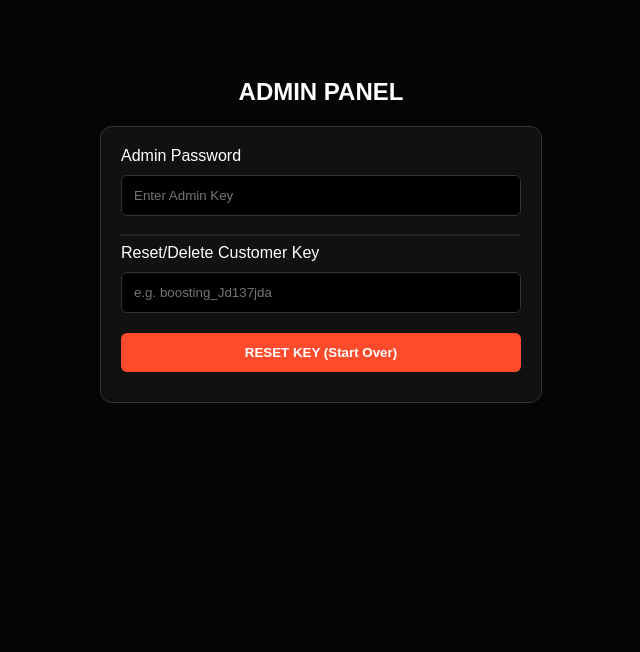
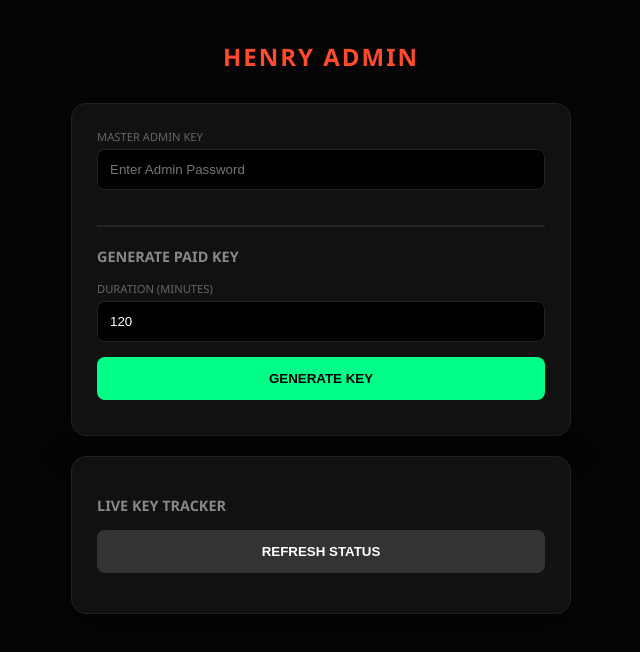
Before and after one commit to Jking123456/free-boosting, a website: page public/admin.html in a window 1280 px wide. Shown: the whole page, without its empty margins (319-959 px from the left). Drawn offline with Linux system fonts and the light colour scheme.

Commit message:
Update admin.html

```diff
--- a/public/admin.html
+++ b/public/admin.html
@@ -3,45 +3,186 @@
 <head>
     <meta charset="UTF-8">
     <meta name="viewport" content="width=device-width, initial-scale=1.0">
-    <title>HENRY // Admin Panel</title>
+    <title>HENRY // Admin Dashboard</title>
     <style>
-        body { background: #050505; color: white; font-family: sans-serif; display: flex; flex-direction: column; align-items: center; padding: 50px; }
-        .card { background: #111; padding: 20px; border-radius: 12px; border: 1px solid #333; width: 400px; }
-        input, button { width: 100%; padding: 12px; margin: 10px 0; border-radius: 6px; border: 1px solid #333; box-sizing: border-box; }
-        input { background: #000; color: white; }
-        button { background: #ff4b2b; color: white; font-weight: bold; cursor: pointer; border: none; }
-        .key-list { margin-top: 20px; width: 400px; font-family: monospace; font-size: 0.8rem; }
-        .key-item { background: #1a1a1a; padding: 10px; margin-bottom: 5px; border-radius: 4px; display: flex; justify-content: space-between; }
-        .delete-btn { color: #ff4b2b; cursor: pointer; border: none; background: none; width: auto; padding: 0; margin: 0; }
+        :root {
+            --bg: #050505;
+            --card: #111;
+            --accent: #ff4b2b;
+            --green: #00ff88;
+            --border: #222;
+        }
+
+        body {
+            background: var(--bg);
+            color: white;
+            font-family: 'Segoe UI', sans-serif;
+            display: flex;
+            flex-direction: column;
+            align-items: center;
+            padding: 20px;
+            margin: 0;
+        }
+
+        .container { width: 100%; max-width: 500px; }
+
+        .card {
+            background: var(--card);
+            padding: 25px;
+            border-radius: 15px;
+            border: 1px solid var(--border);
+            margin-bottom: 20px;
+            box-shadow: 0 10px 30px rgba(0,0,0,0.5);
+        }
+
+        h2 { color: var(--accent); letter-spacing: 2px; text-align: center; margin-bottom: 30px; }
+        h3 { font-size: 0.9rem; color: #888; text-transform: uppercase; margin-bottom: 15px; }
+
+        label { display: block; font-size: 0.7rem; color: #666; margin-bottom: 5px; text-transform: uppercase; }
+
+        input {
+            width: 100%; padding: 12px; background: #000; border: 1px solid var(--border);
+            color: white; border-radius: 8px; margin-bottom: 15px; box-sizing: border-box;
+            outline: none;
+        }
+        input:focus { border-color: var(--accent); }
+
+        button {
+            width: 100%; padding: 14px; border-radius: 8px; border: none;
+            font-weight: bold; cursor: pointer; transition: 0.3s;
+        }
+
+        .btn-gen { background: var(--green); color: #000; margin-bottom: 10px; }
+        .btn-refresh { background: #333; color: white; margin-bottom: 15px; }
+
+        .result-box {
+            background: #000; padding: 15px; border-radius: 8px; border: 1px dashed var(--green);
+            display: none; align-items: center; justify-content: space-between; margin-top: 10px;
+        }
+
+        .key-item {
+            background: #1a1a1a; padding: 12px; border-radius: 8px; margin-bottom: 8px;
+            display: flex; justify-content: space-between; align-items: center; border: 1px solid #222;
+        }
+
+        .status-active { color: var(--green); font-size: 0.8rem; }
+        .status-waiting { color: #888; font-size: 0.8rem; }
+
+        .del-btn { background: none; color: #ff4b2b; width: auto; padding: 5px; font-size: 1.2rem; }
+
+        .copy-btn { background: #222; color: #fff; width: auto; padding: 5px 10px; font-size: 0.7rem; border-radius: 4px; }
     </style>
 </head>
 <body>
-    <h2>ADMIN PANEL</h2>
+
+<div class="container">
+    <h2>HENRY ADMIN</h2>
+
     <div class="card">
-        <label>Admin Password</label>
-        <input type="password" id="admin-pass" placeholder="Enter Admin Key">
-        <hr style="border: 0.5px solid #222;">
-        <label>Reset/Delete Customer Key</label>
-        <input type="text" id="target-key" placeholder="e.g. boosting_Jd137jda">
-        <button onclick="manageKey('delete')">RESET KEY (Start Over)</button>
+        <label>Master Admin Key</label>
+        <input type="password" id="admin-pass" placeholder="Enter Admin Password">
+
+        <hr style="border: 0.5px solid #222; margin: 20px 0;">
+
+        <h3>Generate Paid Key</h3>
+        <label>Duration (Minutes)</label>
+        <input type="number" id="duration-min" value="120">
+        <button class="btn-gen" onclick="generateKey()">GENERATE KEY</button>
+
+        <div id="result-container" class="result-box">
+            <span id="new-key-text" style="color: var(--green); font-family: monospace;"></span>
+            <button class="copy-btn" onclick="copyKey()">COPY</button>
+        </div>
     </div>
 
-    <div class="key-list" id="status-area"></div>
+    <div class="card">
+        <h3>Live Key Tracker</h3>
+        <button class="btn-refresh" onclick="loadKeys()">REFRESH STATUS</button>
+        <div id="key-table">
+            </div>
+    </div>
+</div>
 
-    <script>
-        async function manageKey(action) {
-            const pass = document.getElementById('admin-pass').value;
-            const key = document.getElementById('target-key').value;
-            if(!pass || !key) return alert("Fill all fields");
+<script>
+    async function generateKey() {
+        const pass = document.getElementById('admin-pass').value;
+        const dur = document.getElementById('duration-min').value * 60;
 
+        if(!pass) return alert("Enter Admin Password first!");
+
+        try {
             const res = await fetch('/api/admin-manage', {
                 method: 'POST',
                 headers: { 'Content-Type': 'application/json' },
-                body: JSON.stringify({ pass, key, action })
+                body: JSON.stringify({ pass, action: 'generate', duration: dur })
             });
             const data = await res.json();
-            alert(data.message);
-        }
-    </script>
+
+            if(data.newKey) {
+                const box = document.getElementById('result-container');
+                box.style.display = 'flex';
+                document.getElementById('new-key-text').innerText = data.newKey;
+            } else {
+                alert(data.message || "Error generating key");
+            }
+        } catch (e) { alert("Server connection failed"); }
+    }
+
+    async function loadKeys() {
+        const pass = document.getElementById('admin-pass').value;
+        if(!pass) return alert("Enter Admin Password first!");
+
+        const table = document.getElementById('key-table');
+        table.innerHTML = "<p style='text-align:center; font-size:0.8rem;'>Loading...</p>";
+
+        try {
+            const res = await fetch('/api/admin-manage', {
+                method: 'POST',
+                headers: { 'Content-Type': 'application/json' },
+                body: JSON.stringify({ pass, action: 'list' })
+            });
+            const data = await res.json();
+
+            if(!data.keys) return table.innerHTML = "<p>No keys found.</p>";
+
+            let html = '';
+            data.keys.forEach(k => {
+                // If TTL is -1 it means the key exists but hasn't been activated yet
+                const statusText = k.timeLeft < 0
+                    ? `<span class="status-waiting">Not Activated</span>`
+                    : `<span class="status-active">${Math.floor(k.timeLeft / 60)}m left</span>`;
+
+                html += `
+                <div class="key-item">
+                    <div>
+                        <div style="font-family: monospace;">${k.id}</div>
+                        ${statusText}
+                    </div>
+                    <button class="del-btn" onclick="deleteKey('${k.id}')">✕</button>
+                </div>`;
+            });
+            table.innerHTML = html;
+        } catch (e) { table.innerHTML = "Error loading keys."; }
+    }
+
+    async function deleteKey(keyId) {
+        if(!confirm("Delete key " + keyId + "?")) return;
+        const pass = document.getElementById('admin-pass').value;
+
+        await fetch('/api/admin-manage', {
+            method: 'POST',
+            headers: { 'Content-Type': 'application/json' },
+            body: JSON.stringify({ pass, action: 'delete', key: keyId })
+        });
+        loadKeys();
+    }
+
+    function copyKey() {
+        const text = document.getElementById('new-key-text').innerText;
+        navigator.clipboard.writeText(text);
+        alert("Key copied to clipboard!");
+    }
+</script>
+
 </body>
 </html>
```
